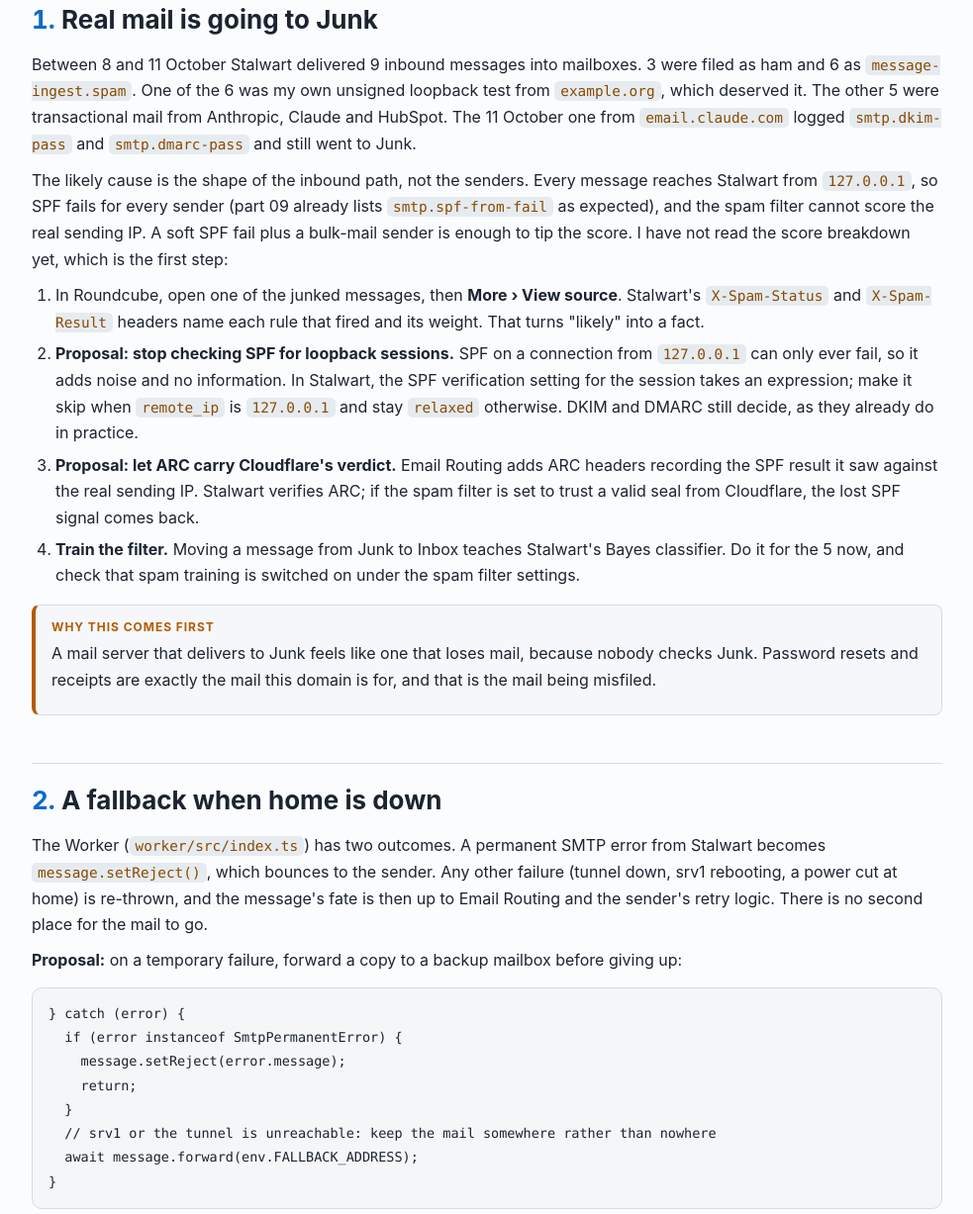
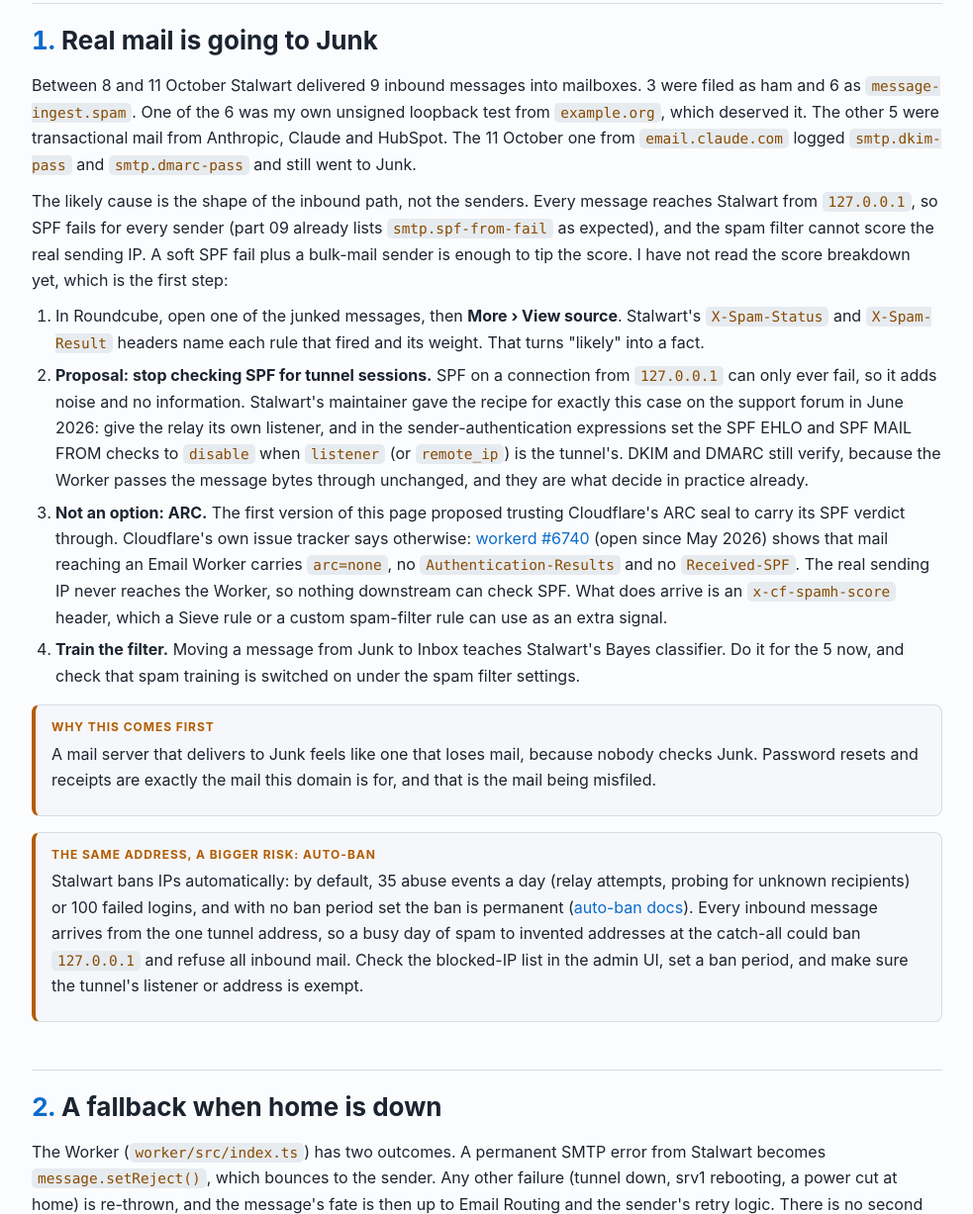
Before and after one commit to Olwethu-Dlamini/mailserver, a plain HTML site: page 10-improvements.html in a window 1280 px wide. Shown: the part 1022-2249 px from the top of the page at 99% size, without its empty margins (148-1131 px from the left). Drawn offline with Linux system fonts and the light colour scheme.

Commit message:
Part 10: withdraw the ARC proposal, use the dedicated-listener SPF fix, correct the backup method, add the auto-ban risk
Cloudflare's workerd issue #6740 shows Email Workers receive arc=none and
no Authentication-Results, so ARC cannot carry the SPF verdict. Stalwart's
forum gives the per-listener SPF disable recipe and the stop-copy-start
backup method; its auto-ban defaults to permanent bans.

```diff
--- a/10-improvements.html
+++ b/10-improvements.html
@@ -24,7 +24,7 @@
   <div class="kicker">Part 10 · After the build</div>
   <h1>Improving the System as Built</h1>
   <p class="lead">It works: mail arrives from Gmail through Cloudflare and the Worker, and leaves through Resend with DMARC passing at a strict receiver. Three days of logs say what to fix next. This page lists each problem, the evidence for it, and the change I would make, ordered by how much it matters.</p>
-  <div class="meta">Measured on 11 October 2026 from srv1 (Stalwart 0.16.25) and public DNS. The counts cover the Stalwart logs for 8 to 11 October. A change that has not been made yet is marked as a proposal.</div>
+  <div class="meta">Revised 12 October 2026 after comparing with what others run (part 12): the ARC proposal was withdrawn and the backup method corrected. Measured on 11 October 2026 from srv1 (Stalwart 0.16.25) and public DNS. The counts cover the Stalwart logs for 8 to 11 October. A change that has not been made yet is marked as a proposal.</div>
 </header>
 
 <section id="summary">
@@ -32,7 +32,7 @@
 <table>
 <thead><tr><th>#</th><th>Problem</th><th>Evidence</th><th>Effort</th></tr></thead>
 <tbody>
-<tr><td>1</td><td>Genuine mail is filed as Junk</td><td>5 of 6 "Possible spam" messages were legitimate, with DKIM and DMARC passing</td><td>An hour</td></tr>
+<tr><td>1</td><td>Genuine mail is filed as Junk, and the tunnel address could be auto-banned</td><td>5 of 6 "Possible spam" messages were legitimate, with DKIM and DMARC passing</td><td>An hour</td></tr>
 <tr><td>2</td><td>Mail is lost while the tunnel or srv1 is down</td><td>The Worker throws on any temporary failure; there is no second destination</td><td>A few lines in the Worker</td></tr>
 <tr><td>3</td><td>Outgoing DMARC reports spend the Resend quota</td><td>6 reports queued in three days, all sent out through Resend</td><td>One setting</td></tr>
 <tr><td>4</td><td>Backups never leave the VM</td><td>The nightly tarball is written to <code>/var/backups/stalwart</code> on the same disk</td><td>An evening</td></tr>
@@ -49,12 +49,14 @@
 <p>The likely cause is the shape of the inbound path, not the senders. Every message reaches Stalwart from <code>127.0.0.1</code>, so SPF fails for every sender (part 09 already lists <code>smtp.spf-from-fail</code> as expected), and the spam filter cannot score the real sending IP. A soft SPF fail plus a bulk-mail sender is enough to tip the score. I have not read the score breakdown yet, which is the first step:</p>
 <ol>
   <li>In Roundcube, open one of the junked messages, then <strong>More › View source</strong>. Stalwart's <code>X-Spam-Status</code> and <code>X-Spam-Result</code> headers name each rule that fired and its weight. That turns "likely" into a fact.</li>
-  <li><strong>Proposal: stop checking SPF for loopback sessions.</strong> SPF on a connection from <code>127.0.0.1</code> can only ever fail, so it adds noise and no information. In Stalwart, the SPF verification setting for the session takes an expression; make it skip when <code>remote_ip</code> is <code>127.0.0.1</code> and stay <code>relaxed</code> otherwise. DKIM and DMARC still decide, as they already do in practice.</li>
-  <li><strong>Proposal: let ARC carry Cloudflare's verdict.</strong> Email Routing adds ARC headers recording the SPF result it saw against the real sending IP. Stalwart verifies ARC; if the spam filter is set to trust a valid seal from Cloudflare, the lost SPF signal comes back.</li>
+  <li><strong>Proposal: stop checking SPF for tunnel sessions.</strong> SPF on a connection from <code>127.0.0.1</code> can only ever fail, so it adds noise and no information. Stalwart's maintainer gave the recipe for exactly this case on the support forum in June 2026: give the relay its own listener, and in the sender-authentication expressions set the SPF EHLO and SPF MAIL FROM checks to <code>disable</code> when <code>listener</code> (or <code>remote_ip</code>) is the tunnel's. DKIM and DMARC still verify, because the Worker passes the message bytes through unchanged, and they are what decide in practice already.</li>
+  <li><strong>Not an option: ARC.</strong> The first version of this page proposed trusting Cloudflare's ARC seal to carry its SPF verdict through. Cloudflare's own issue tracker says otherwise: <a href="https://github.com/cloudflare/workerd/issues/6740">workerd #6740</a> (open since May 2026) shows that mail reaching an Email Worker carries <code>arc=none</code>, no <code>Authentication-Results</code> and no <code>Received-SPF</code>. The real sending IP never reaches the Worker, so nothing downstream can check SPF. What does arrive is an <code>x-cf-spamh-score</code> header, which a Sieve rule or a custom spam-filter rule can use as an extra signal.</li>
   <li><strong>Train the filter.</strong> Moving a message from Junk to Inbox teaches Stalwart's Bayes classifier. Do it for the 5 now, and check that spam training is switched on under the spam filter settings.</li>
 </ol>
 <div class="callout warn"><div class="label">Why this comes first</div>
 <p>A mail server that delivers to Junk feels like one that loses mail, because nobody checks Junk. Password resets and receipts are exactly the mail this domain is for, and that is the mail being misfiled.</p></div>
+<div class="callout warn"><div class="label">The same address, a bigger risk: auto-ban</div>
+<p>Stalwart bans IPs automatically: by default, 35 abuse events a day (relay attempts, probing for unknown recipients) or 100 failed logins, and with no ban period set the ban is permanent (<a href="https://stalw.art/docs/server/auto-ban">auto-ban docs</a>). Every inbound message arrives from the one tunnel address, so a busy day of spam to invented addresses at the catch-all could ban <code>127.0.0.1</code> and refuse all inbound mail. Check the blocked-IP list in the admin UI, set a ban period, and make sure the tunnel's listener or address is exempt.</p></div>
 </section>
 
 <section id="fallback">
@@ -83,7 +85,7 @@
 <p>A nightly timer, <code>stalwart-backup.timer</code>, runs at 03:30 and writes two files to <code>/var/backups/stalwart</code>: a tarball of the Stalwart config, env file, RocksDB directory and the Roundcube config, and a <code>mariadb-dump</code> of the Roundcube database. It keeps 14 days, and every run since 8 October finished. Three things are missing:</p>
 <ul>
   <li><strong>The copy is on the same virtual disk.</strong> If srv1's disk or the Proxmox host dies, the backup dies with the original. Copy the newest pair off the VM each night: to <code>pve</code> or the laptop over Tailscale with <code>rsync</code>, or encrypted with <code>restic</code> to a free Cloudflare R2 bucket (10 GB free; the archive is 3 MB today).</li>
-  <li><strong>RocksDB is copied while Stalwart runs.</strong> The script's own comment says so. Stalwart has a built-in export (its migration/backup command) that produces a consistent copy; use that, or stop the service for the few seconds the tar takes at 03:30.</li>
+  <li><strong>RocksDB is copied while Stalwart runs.</strong> The script's own comment says so. The supported recipe, from Stalwart's support forum (thread #386, May 2026), is to stop the service, copy the whole <code>/var/lib/stalwart</code> directory, and start it again: a few seconds of downtime at 03:30. Stalwart's <code>--export</code> also needs the server stopped, and its docs say it is "not a substitute for proper backup procedures", so it is not the answer either.</li>
   <li><strong>No restore has been tested.</strong> Once: start a scratch VM, unpack last night's archive, start Stalwart, log in with Roundcube. A backup is only real once it has been restored.</li>
 </ul>
 </section>
@@ -131,7 +133,8 @@
 <h2>Glossary for this part</h2>
 <dl class="gloss">
 <dt>False positive (spam)</dt><dd>Legitimate mail the spam filter scored as spam. The failure that matters most for a personal mailbox, because Junk is rarely read.</dd>
-<dt>ARC</dt><dd>Authenticated Received Chain. Headers a forwarding hop adds to record the SPF, DKIM and DMARC results it saw, signed so that the next hop can trust them. How Cloudflare's view of the real sending IP can survive the trip to Stalwart.</dd>
+<dt>ARC</dt><dd>Authenticated Received Chain. Headers a forwarding hop adds to record the SPF, DKIM and DMARC results it saw, signed so that the next hop can trust them. Email Routing does not provide useful ones to Workers (<code>arc=none</code>), so it cannot rescue SPF on this design.</dd>
+<dt>Auto-ban</dt><dd>Stalwart's automatic IP blocking after too many abuse events or failed logins. Dangerous when every inbound connection shares one address.</dd>
 <dt>Fallback forward</dt><dd>The Worker sending a copy to a verified backup address when it cannot reach Stalwart, so an outage at home delays mail instead of losing it.</dd>
 <dt>Canary message</dt><dd>A scheduled test message that goes all the way round, out and back in, so that a silent failure anywhere on the path becomes a missed check-in.</dd>
 <dt>Outgoing DMARC report</dt><dd>An aggregate report my server sends to other domains about the mail they sent me. Optional, and on this design it is paid for out of the Resend quota.</dd>
```
